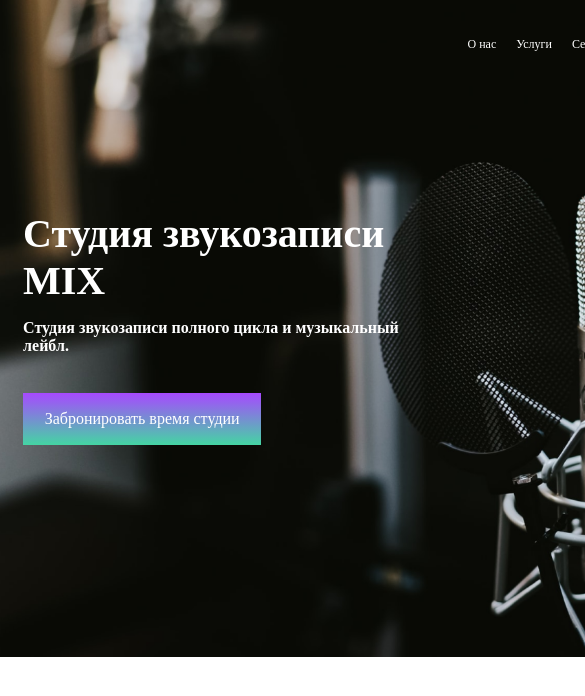
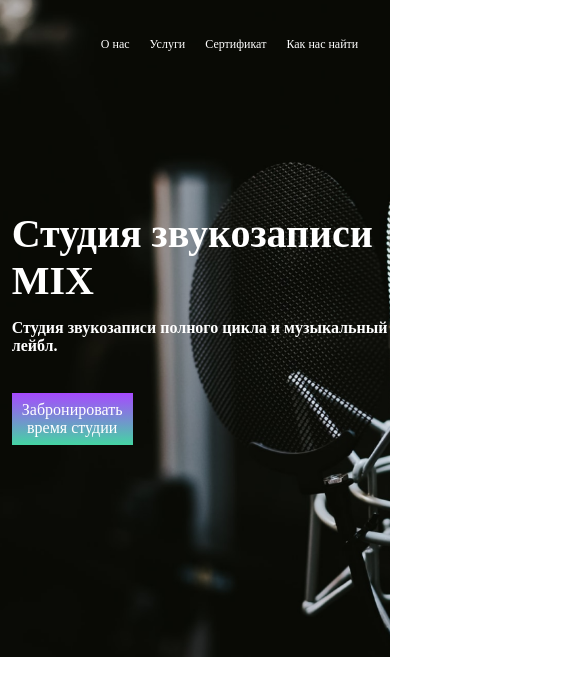
Before and after one commit to DmitryStoyan/mix-records, a React (Create React App) app: page / in a window 390 px wide. Shown: the top 696 px of the page, 585 px wide, since content can reach past the window. Built offline with nearby package versions, Linux system fonts and the light colour scheme.

Commit message:
fix style

```diff
--- a/src/components/header/styles.module.css
+++ b/src/components/header/styles.module.css
@@ -80,9 +80,9 @@
   display: none;
 }
 
-@media only screen and (max-width: 960px) {
+@media screen and (max-width: 960px) {
   .header {
-    width: 960px;
+    max-width: 100%;
     height: 769px;
   }
 
@@ -111,9 +111,9 @@
   }
 }
 
-@media only screen and (max-width: 768px) {
+@media screen and (max-width: 768px) {
   .header {
-    width: 768px;
+    max-width: 100%;
     height: 657px;
   }
 
@@ -143,9 +143,9 @@
   }
 }
 
-@media only screen and (max-width: 375px) {
+@media screen and (max-width: 375px) {
   .header {
-    max-width: 375px;
+    max-width: 100%;
     height: 100vh;
   }
 
```
